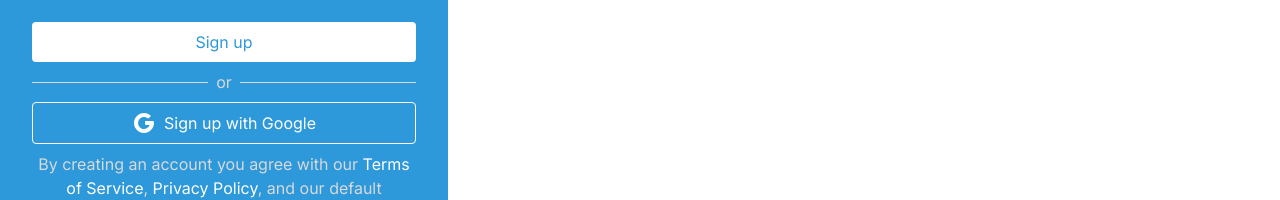
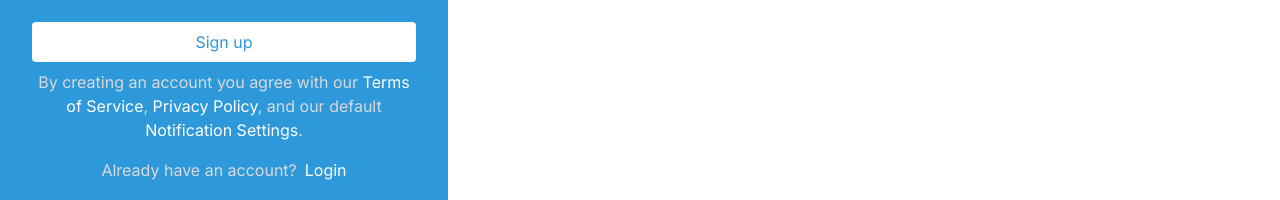
Before and after one commit to PiotrPlotast/web_catalyst, a React (Vite) app in the folder web_catalyst/: page / in a window 1280 px wide. Shown: the part 432-632 px from the top of the page. Built offline with nearby package versions, Linux system fonts and the light colour scheme.

Commit message:
remove google signin

```diff
--- a/web_catalyst/src/LoginPage.jsx
+++ b/web_catalyst/src/LoginPage.jsx
@@ -138,25 +138,6 @@ export default function LoginPage() {
               Sign up
             </button>
           </form>
-          <div className="flex my-2 items-center gap-2">
-            <span className="h-[1px] bg-[#D9D9D9] w-full"></span>
-            <span className="text-[#D9D9D9] ">or</span>
-            <span className="h-[1px] bg-[#D9D9D9] w-full"></span>
-          </div>
-          <button className="bg-[#2D98DA] border border-[#fff] text-[#fff] py-2 rounded w-full flex items-center justify-center gap-2">
-            <svg
-              xmlns="http://www.w3.org/2000/svg"
-              width={24}
-              height={24}
-              viewBox="0 0 24 24"
-              fill="currentColor"
-              className="icon icon-tabler icons-tabler-filled icon-tabler-brand-google"
-            >
-              <path stroke="none" d="M0 0h24v24H0z" fill="none" />
-              <path d="M12 2a9.96 9.96 0 0 1 6.29 2.226a1 1 0 0 1 .04 1.52l-1.51 1.362a1 1 0 0 1 -1.265 .06a6 6 0 1 0 2.103 6.836l.001 -.004h-3.66a1 1 0 0 1 -.992 -.883l-.007 -.117v-2a1 1 0 0 1 1 -1h6.945a1 1 0 0 1 .994 .89c.04 .367 .061 .737 .061 1.11c0 5.523 -4.477 10 -10 10s-10 -4.477 -10 -10s4.477 -10 10 -10z" />
-            </svg>
-            Sign up with Google
-          </button>
           <p className="text-[#D9D9D9] text-center text-pretty text mt-2">
             By creating an account you agree with our{" "}
             <a href="#" className="text-[#fff] hover:underline">
```
